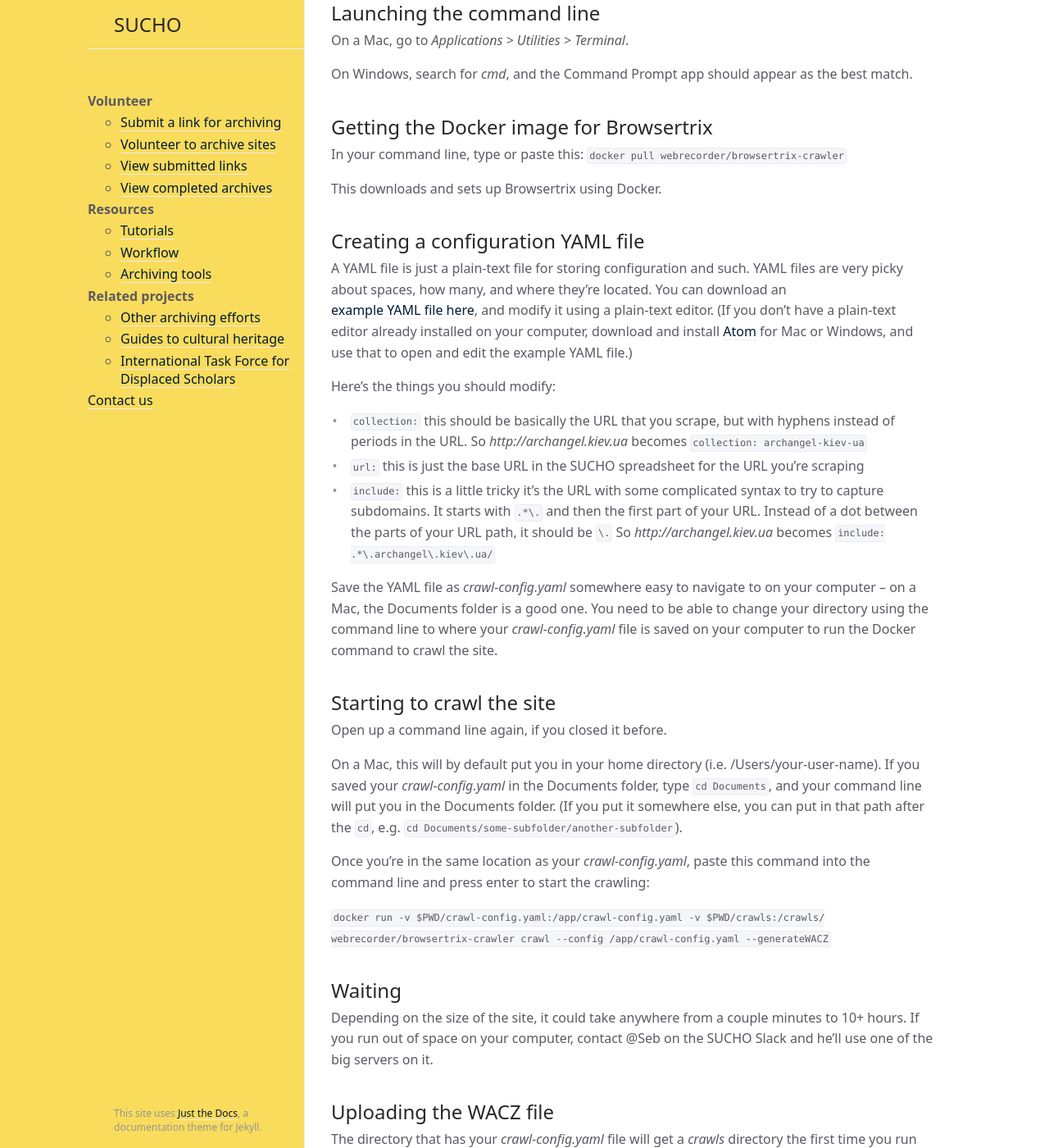
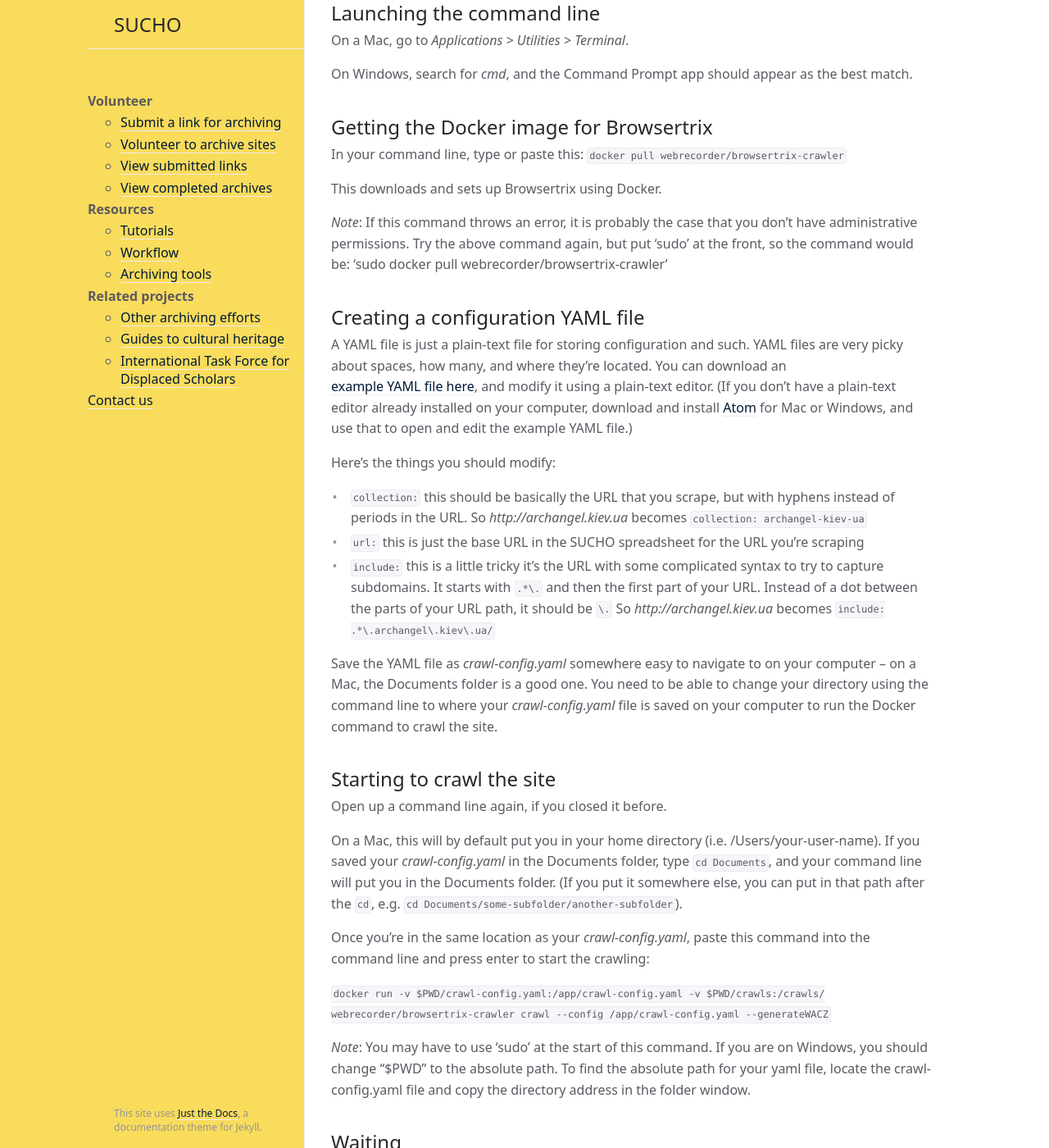
Before and after one commit to sucho-archiving/sucho-archiving.github.io, a Jekyll site: the page built from browsertrix.md, in a window 1280 px wide and 1400 px high, scrolled down 893 px. Shown: the whole window at 82% size. Built offline with Jekyll 4.4.1, drawn with Linux system fonts in a browser that asks for light colours.

Commit message:
Update browsertrix.md

```diff
--- a/browsertrix.md
+++ b/browsertrix.md
@@ -33,6 +33,8 @@ In your command line, type or paste this:
 
 This downloads and sets up Browsertrix using Docker.
 
+*Note*: If this command throws an error, it is probably the case that you don't have administrative permissions. Try the above command again, but put 'sudo' at the front, so the command would be: 'sudo docker pull webrecorder/browsertrix-crawler'
+
 ## Creating a configuration YAML file
 A YAML file is just a plain-text file for storing configuration and such. YAML files are very picky about spaces, how many, and where they're located. You can download an [example YAML file here](crawl-config.yaml), and modify it using a plain-text editor. (If you don't have a plain-text editor already installed on your computer, download and install [Atom](https://atom.io/) for Mac or Windows, and use that to open and edit the example YAML file.)
 
@@ -53,6 +55,8 @@ Once you're in the same location as your *crawl-config.yaml*, paste this command
 
 `docker run -v $PWD/crawl-config.yaml:/app/crawl-config.yaml -v $PWD/crawls:/crawls/ webrecorder/browsertrix-crawler crawl --config /app/crawl-config.yaml --generateWACZ`
 
+*Note*: You may have to use 'sudo' at the start of this command. If you are on Windows, you should change "$PWD" to the absolute path. To find the absolute path for your yaml file, locate the crawl-config.yaml file and copy the directory address in the folder window.
+
 ## Waiting
 Depending on the size of the site, it could take anywhere from a couple minutes to 10+ hours. If you run out of space on your computer, contact @Seb on the SUCHO Slack and he'll use one of the big servers on it.
 
```
